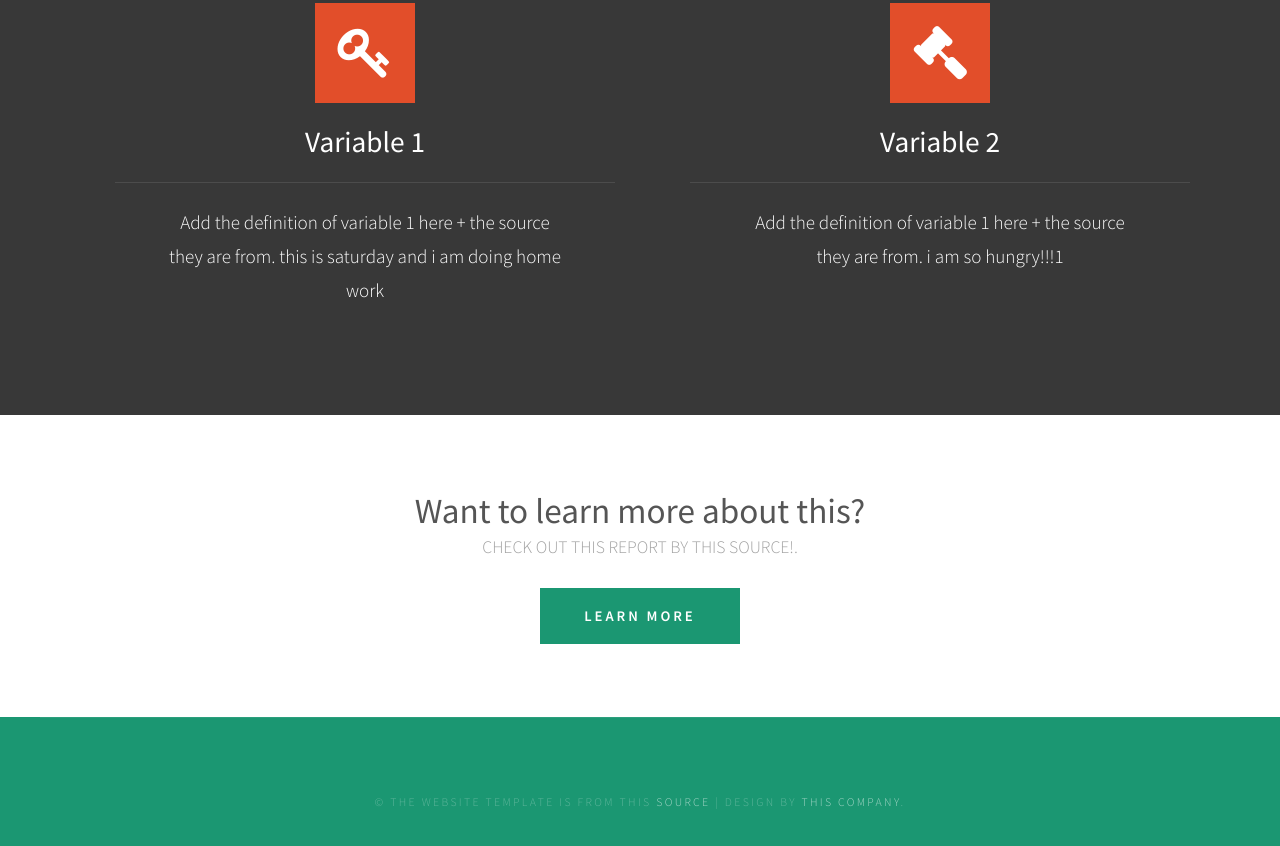
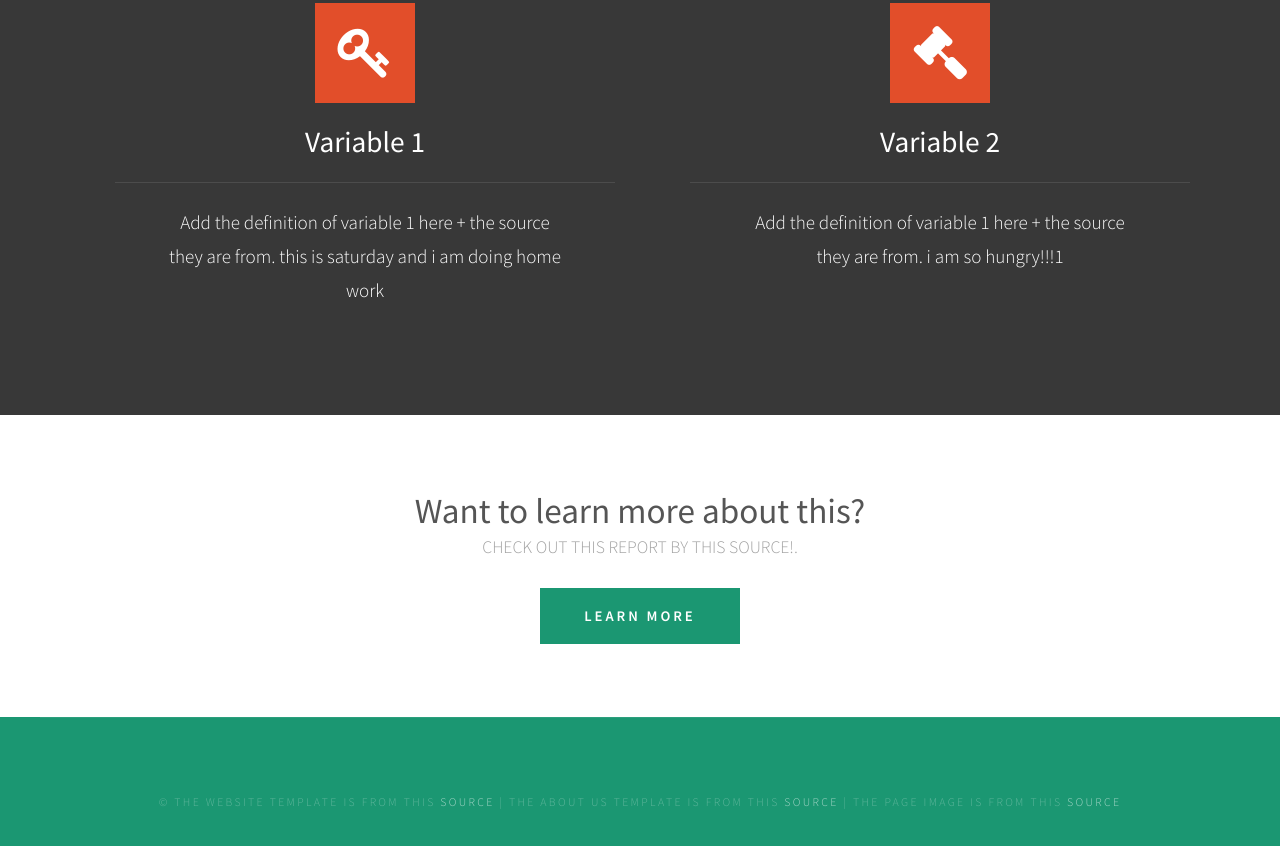
Before and after one commit to Leahnakaima/b3-group-project, a plain HTML site: page farhana/index.html in a window 1280 px wide. Shown: the part 2277-3123 px from the top of the page. Drawn offline with Linux system fonts and the light colour scheme.

Commit message:
edit the reference section

```diff
--- a/farhana/index.html
+++ b/farhana/index.html
@@ -110,7 +110,7 @@ Released   : 20140208
 
 <!-- citation section -->
 <div id="copyright" class="container">
-	<p>&copy; The website template is from this <a href="http://fotogrph.com/">Source</a> | Design by <a href="http://templated.co" rel="nofollow">this company</a>.</p>
+	<p>&copy; The website template is from this <a href="https://templated.co/wirework">Source</a> | The About Us template is from this <a href="https://github.com/Igorhr/igorhr.github.io/blob/f25ebe79f03bd9d9f990121f5f23690aabab132e/portfolio/htmlCSS/proekti/3.profileCards.html">Source</a> | The page image is from this <a href ="https://www.africainnovationsummit.com/uploads/video/Africa%20Innovation%20Summit%2045%20secs.png">Source</a> </p>
 </div>
 </body>
 </html>
```
Also changed, not shown: leah/index.html (+1 -1 lines), uzair/index.html (+1 -1 lines).
